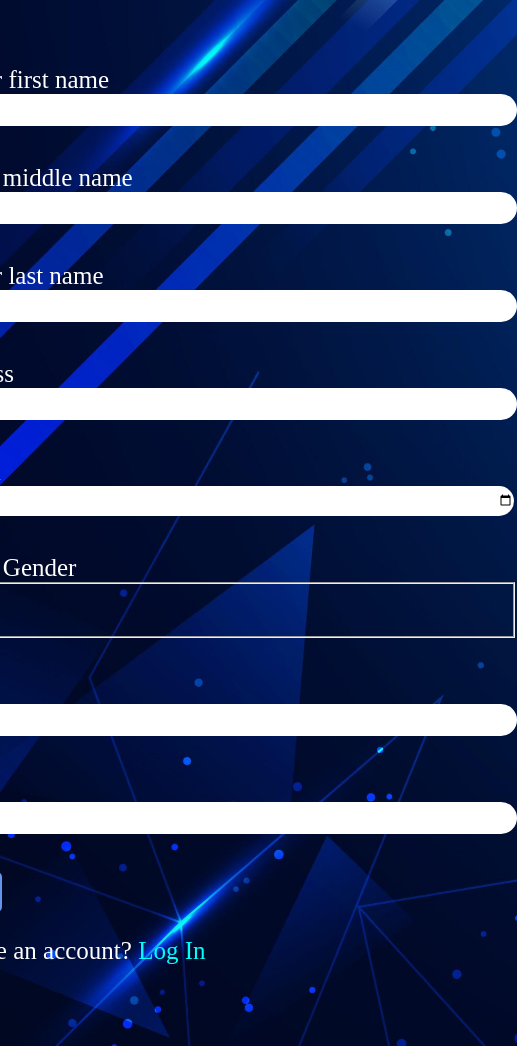
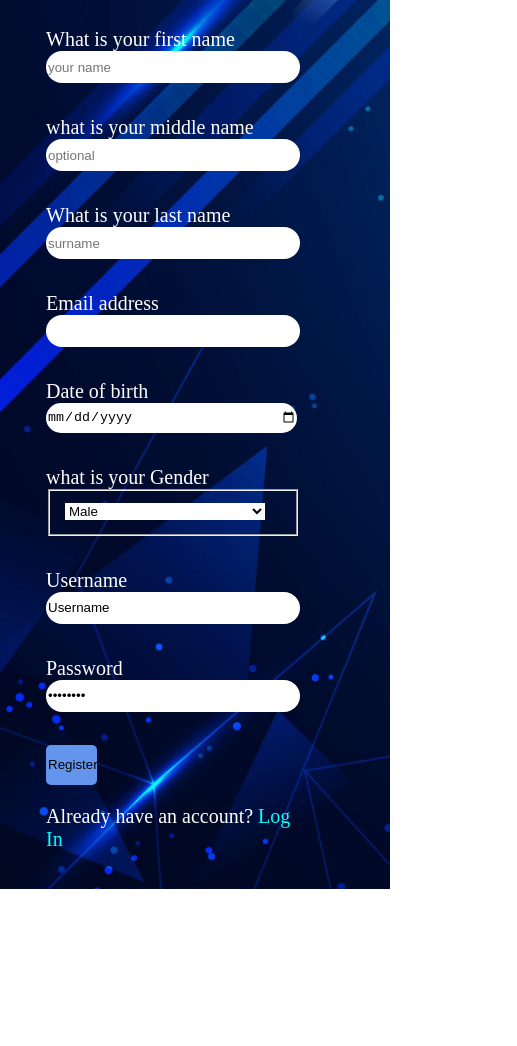
Before and after one commit to Oluwatosinadawa/Log-in_Sign-up, a plain HTML site: page signUp.html in a window 390 px wide. Shown: the whole page, 517 px wide, since content can reach past the window. After the commit the page ends 889 px from the top, so only its background shows below. Drawn offline with Linux system fonts and the light colour scheme.

Commit message:
media resp

```diff
--- a/signUp.css
+++ b/signUp.css
@@ -1,7 +1,7 @@
 body {
     background-image: url(/images/backg.jpg);
     background-size: cover;
-    padding: 1rem;
+    padding: 5px;
     font-size: 25px;
     color: white;
     display: flex;
@@ -16,14 +16,19 @@ form {
     align-content: center;
     height: 80%;
     width: 60%;
-    padding: 15rem;
+    padding: 30px;
 }
 input {
-    width: 40rem;
+    width: 300px;
     border-radius: 45px;
     background-color: white;
     height: 30px;
     border: none;
+}
+fieldset select{
+    background-color: white;
+    border: none;
+    width: 200px;
 }
 a {
     text-decoration: none;
@@ -45,14 +50,23 @@ button {
     border-radius: 5px;
     background-color: cornflowerblue;
 }
-@media screen and (max-width: 650px) {
+@media screen and (max-width: 600px) {
+    body{
+        width: 320px;
+        height: 100%;
+        justify-content: center;
+        align-content: center;
+        align-items: center;
+        font-size: 20px;
+    }
+
     form {
         height: 70%;
         width: 70%;
-        padding: 2rem
-    };
+        padding: 5px;
+    }
     input {
-        width: 50%;
+        width: 250px;
     }
 
 }
```
